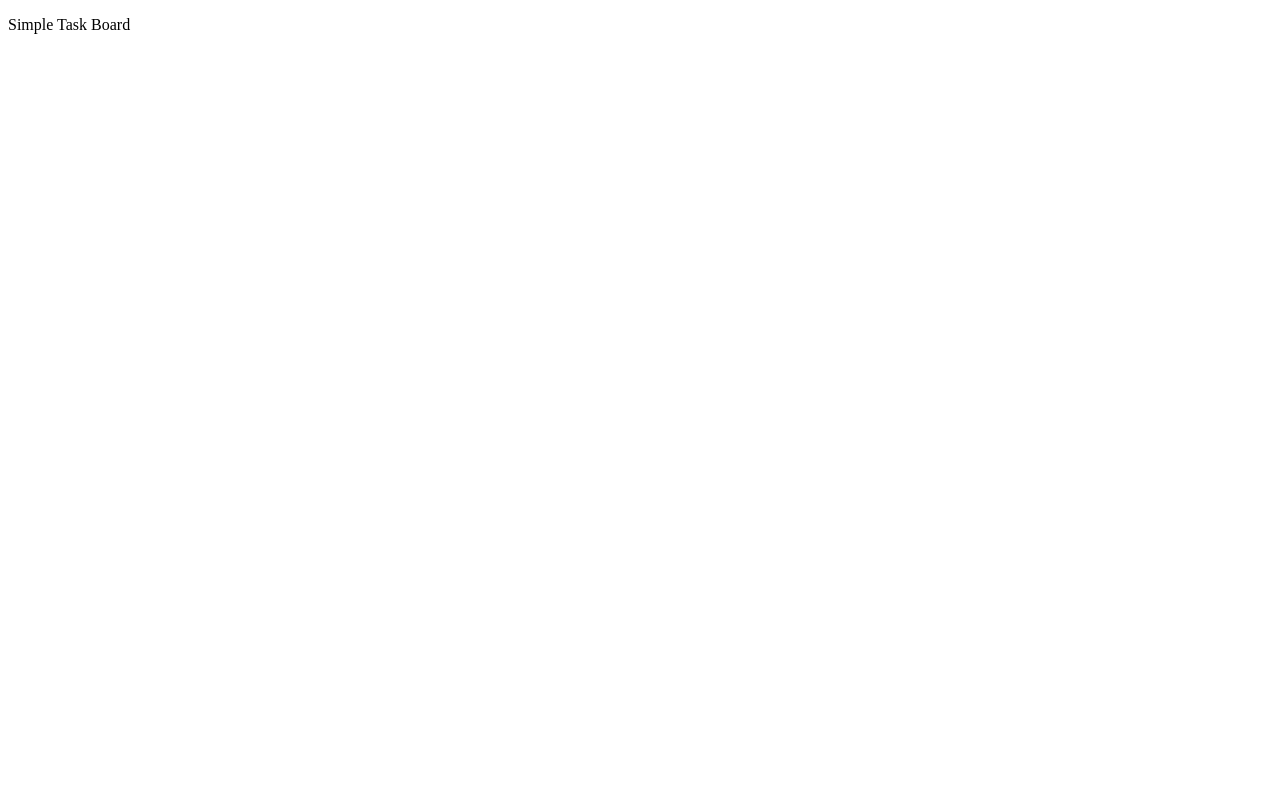
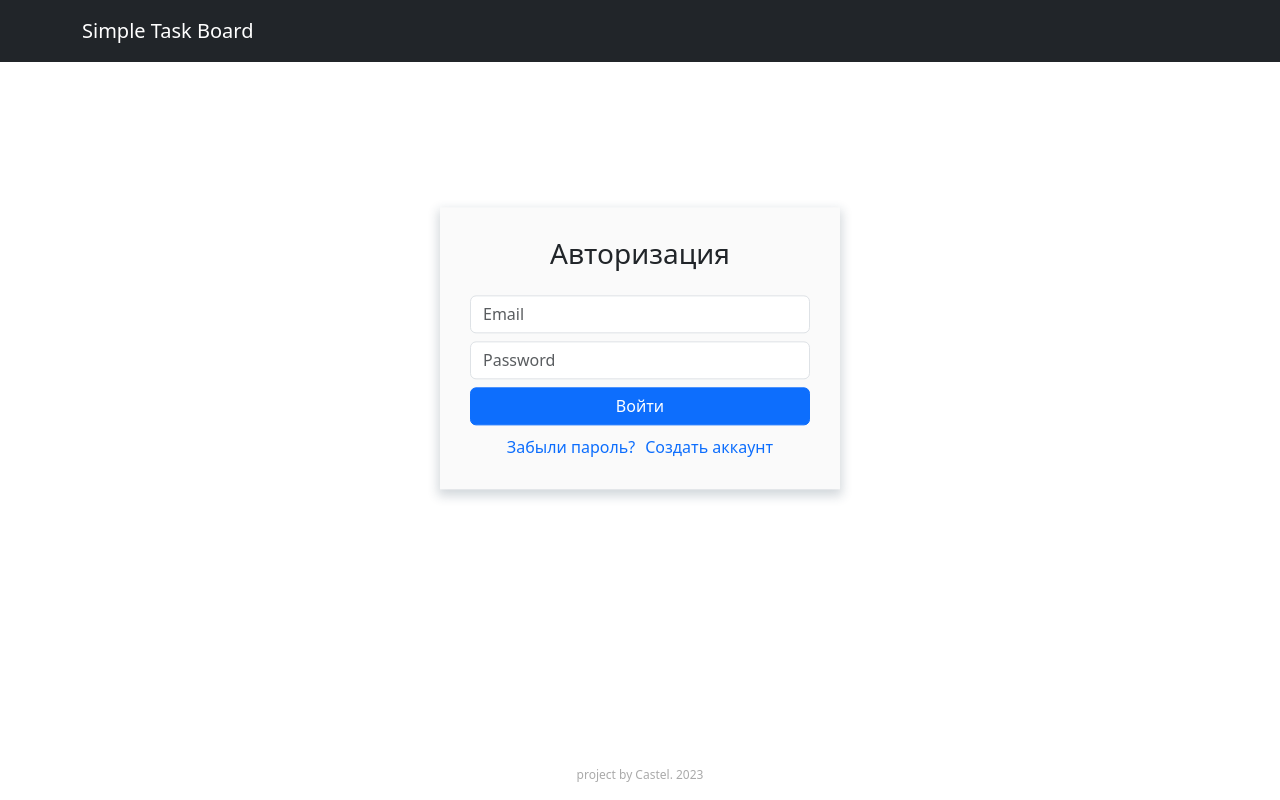
Before and after one commit to Kastel-Mihalson/SimpleTaskBoard_Frontend, a React app: page / in a window 1280 px wide. Built offline with nearby package versions, Linux system fonts and the light colour scheme.

Commit message:
task-01. Создание формы авторизации, добавление хедера, футера

```diff
--- a/public/index.html
+++ b/public/index.html
@@ -4,6 +4,12 @@
     <meta charset="utf-8" />
     <meta name="viewport" content="width=device-width, initial-scale=1" />
     <title>Simple Task Board</title>
+
+    <link href="https://cdn.jsdelivr.net/npm/bootstrap@5.3.1/dist/css/bootstrap.min.css" rel="stylesheet"
+      integrity="sha384-4bw+/aepP/YC94hEpVNVgiZdgIC5+VKNBQNGCHeKRQN+PtmoHDEXuppvnDJzQIu9" crossorigin="anonymous">
+
+    <script src="https://cdn.jsdelivr.net/npm/bootstrap@5.3.1/dist/js/bootstrap.bundle.min.js"
+      integrity="sha384-HwwvtgBNo3bZJJLYd8oVXjrBZt8cqVSpeBNS5n7C8IVInixGAoxmnlMuBnhbgrkm" crossorigin="anonymous"></script>
   </head>
   <body>
       <div id="root"></div>
--- /dev/null
+++ b/src/components/app/app.css
@@ -0,0 +1,3 @@
+main {
+    flex: 1 1 auto;
+}
--- /dev/null
+++ b/src/components/app/app.js
@@ -0,0 +1,19 @@
+import React from "react";
+import Header from '../header';
+import Footer from '../footer';
+import Login from "../pages/login";
+import './app.css';
+
+const App = () => {
+    return (
+        <>
+            <Header />
+            <main>
+                <Login />
+            </main>
+            <Footer />
+        </>
+    );
+}
+
+export default App;
--- /dev/null
+++ b/src/components/app/index.js
@@ -0,0 +1,3 @@
+import App from "./app";
+
+export default App;
--- /dev/null
+++ b/src/components/footer/footer.css
@@ -0,0 +1,4 @@
+.footer-text {
+    font-size: 12px;
+    color: #aaa;
+}
--- /dev/null
+++ b/src/components/footer/footer.js
@@ -0,0 +1,16 @@
+import React from "react";
+import './footer.css';
+
+const Footer = () => {
+    return (
+        <footer className="p-3">
+            <div className="container">
+                <div className="d-flex flex-wrap align-items-center justify-content-center">
+                    <p className="m-0 footer-text">project by Castel. 2023</p>
+                </div>
+            </div>
+        </footer>
+    );
+};
+
+export default Footer;
--- /dev/null
+++ b/src/components/footer/index.js
@@ -0,0 +1,3 @@
+import Footer from "./footer";
+
+export default Footer;
--- /dev/null
+++ b/src/components/header/header.js
@@ -0,0 +1,16 @@
+import React from "react";
+import './header.css';
+
+const Header = () => {
+    return (
+        <header className="p-3 bg-dark text-white">
+            <div className="container">
+                <div className="d-flex flex-wrap align-items-center">
+                    <a href="/" className="d-flex align-items-center mb-2 mb-lg-0 text-white text-decoration-none fs-5">Simple Task Board</a>
+                </div>
+            </div>
+        </header>
+    );
+};
+
+export default Header;
--- /dev/null
+++ b/src/components/header/index.js
@@ -0,0 +1,3 @@
+import Header from "./header";
+
+export default Header;
--- /dev/null
+++ b/src/components/pages/login/index.js
@@ -0,0 +1,3 @@
+import Login from "./login";
+
+export default Login;
--- /dev/null
+++ b/src/components/pages/login/login.css
@@ -0,0 +1,29 @@
+.login-form-container {
+    background-color: #eee;
+    display: flex;
+    justify-content: center;
+    align-items: stretch;
+}
+
+form {
+    width: 400px;
+    background-color: #fafafa;
+    padding: 30px;
+    position: fixed;
+    top: 40%;
+    left: 50%;
+    transform: translate(-50%, -40%);
+    -webkit-box-shadow: 0px 5px 10px 2px rgba(34, 60, 80, 0.2);
+    -moz-box-shadow: 0px 5px 10px 2px rgba(34, 60, 80, 0.2);
+    box-shadow: 0px 5px 10px 2px rgba(34, 60, 80, 0.2);
+}
+
+.forgot-password,
+.create-account {
+    margin-top: 10px;
+    text-decoration: none;
+}
+
+.create-account {
+    margin-left: 10px;
+}
--- /dev/null
+++ b/src/components/pages/login/login.js
@@ -0,0 +1,29 @@
+import React from "react";
+import './login.css';
+
+const Login = () => {
+    return (
+
+            <form action="#" method="post">
+                <h3 class="text-center pb-3">Авторизация</h3>
+                <div class="form-group mb-2">
+                    <input type="text" class="form-control" placeholder="Email" required="required" />
+                </div>
+                <div class="form-group mb-2">
+                    <input type="password" class="form-control" placeholder="Password" required="required" />
+                </div>
+                <div class="form-group">
+                    <div className="d-grid">
+                        <button type="submit" class="btn btn-primary">Войти</button>
+                    </div>
+                </div>
+                <div className="additional-actions d-flex justify-content-center">
+                    <a href="#" className="forgot-password">Забыли пароль?</a>
+                    <a href="#" className="create-account">Создать аккаунт</a>
+                </div>
+            </form>
+
+    );
+};
+
+export default Login;
--- /dev/null
+++ b/src/index.css
@@ -0,0 +1,11 @@
+html,
+body {
+    height: 100%;
+    margin: 0;
+}
+
+#root {
+    min-height: 100%;
+    display: flex;
+    flex-direction: column;
+}
--- a/src/index.js
+++ b/src/index.js
@@ -1,5 +1,7 @@
 import React from "react"
 import { createRoot } from "react-dom/client";
+import './index.css';
+import App from "./components/app";
 
 const root = createRoot(document.getElementById('root'));
-root.render(<p>Simple Task Board</p>);
+root.render(<App />);
```
Also changed, not shown: src/components/header/header.css (added).
